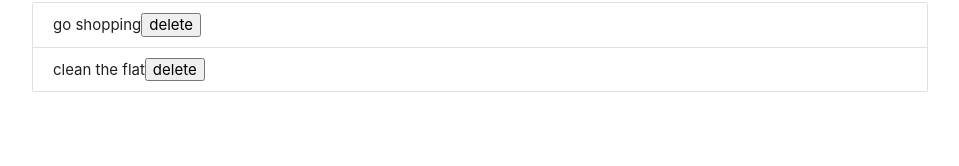
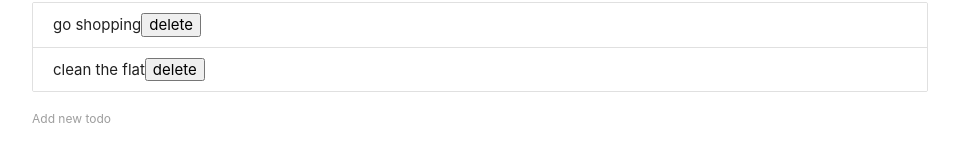
Before and after one commit to biancavlz/react_examples, a React (Create React App) app in the folder todo-app/: page / in a window 1280 px wide. Shown: the part 134-300 px from the top of the page, without its empty margins (160-1119 px from the left). Built offline with nearby package versions, Linux system fonts and the light colour scheme.

Commit message:
Adds AddTodo form component

```diff
--- /dev/null
+++ b/todo-app/src/AddTodo.js
@@ -0,0 +1,33 @@
+import React, { Component } from 'react'
+
+class AddTodo extends Component {
+    state = {
+        content: ''
+    }
+
+    handleChange = e => {
+        //console.log(e)
+        this.setState({
+            content: e.target.value
+        })
+    }
+
+    handleSubmit = e => {
+        e.preventDefault() //prevents the page being reloaded when submitting the form
+        //console.log(this.state)
+        this.props.addTodo(this.state) //function passed as prop
+    }
+
+    render() {
+        return (
+            <div>
+                <form onSubmit={this.handleSubmit}>
+                    <label>Add new todo</label>
+                    <input type="text" onChange={this.handleChange} />
+                </form>
+            </div>
+        )
+    }
+}
+
+export default AddTodo
--- a/todo-app/src/App.js
+++ b/todo-app/src/App.js
@@ -1,5 +1,6 @@
 import React, { Component } from 'react'
 import Todos from './Todos'
+import AddTodo from './AddTodo'
 
 class App extends Component {
     state = {
@@ -13,11 +14,22 @@
         })
         this.setState({ todos }) //or this.setState({ todos: todos })
     }
+
+    //function created to be passed as a prop, and handling the submission
+    addTodo = todo => {
+        todo.id = Math.random()
+        let todos = [...this.state.todos, todo] //create a new array, adding a new todo, passed through argument
+
+        this.setState({
+            todos //or todos: todos
+        })
+    }
     render() {
         return (
             <div className="todo-app container">
                 <h1 className="center blue-text">Todo's</h1>
                 <Todos todos={this.state.todos} deleteTodo={this.deleteTodo} />
+                <AddTodo addTodo={this.addTodo} />
             </div>
         )
     }
```
